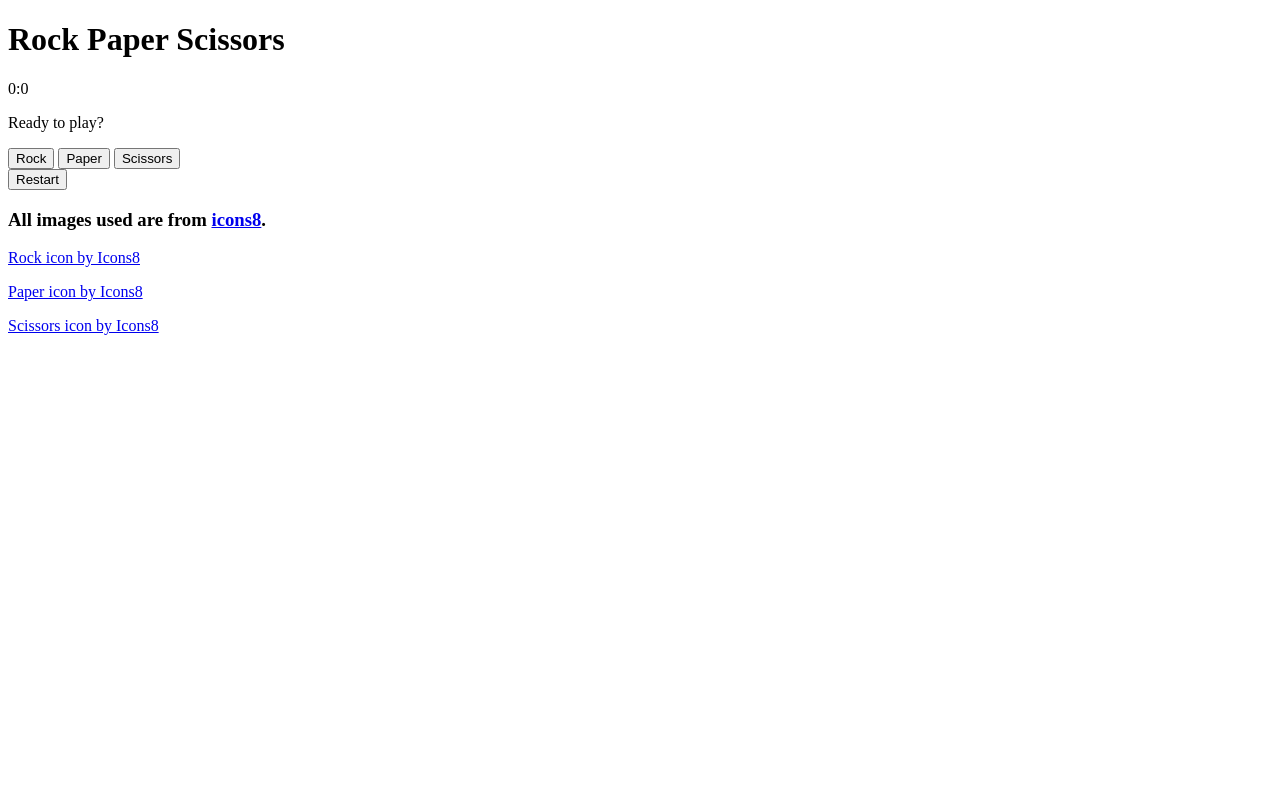
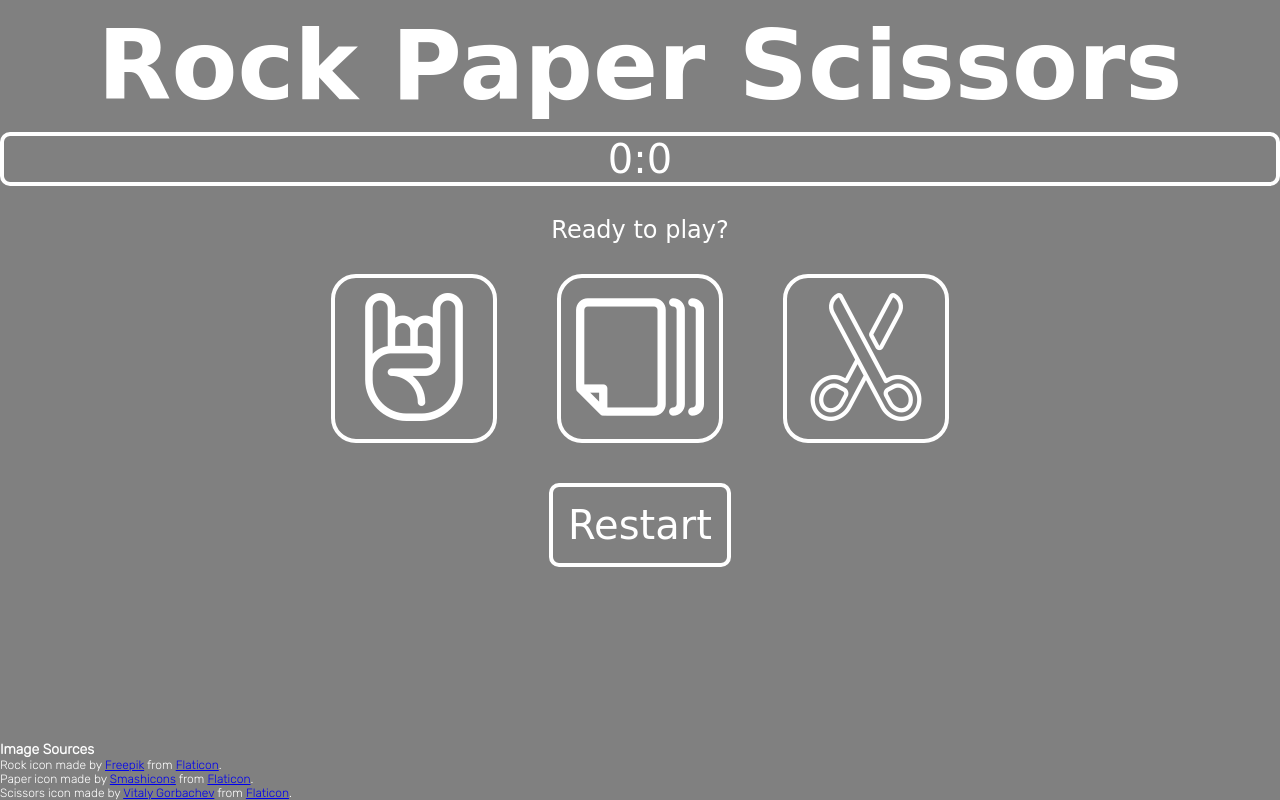
Before and after one commit to fussykyloren/rock-paper-scissors, a plain HTML site: page index.html in a window 1280 px wide. Drawn offline with Linux system fonts and the light colour scheme; a web font is replaced by a local one.

Commit message:
updated css

```diff
--- a/index.html
+++ b/index.html
@@ -1,11 +1,12 @@
 <!DOCTYPE html>
 <html>
 <head>
-  <meta charset="utf-8">
-  <title>Rock Paper Scissors</title>
+    <meta charset="utf-8">
+    <title>Rock Paper Scissors</title>
+    <link rel="stylesheet" href="styles/style.css">
 </head>
 <body>
-    <header>
+    <header id="header">
         <h1>Rock Paper Scissors</h1>
     </header>
 
@@ -18,20 +19,29 @@
     </div>
 
     <div id="choices">
-        <button id="Rock">Rock</button>
-        <button id="Paper">Paper</button>
-        <button id="Scissors">Scissors</button>
+        <button id="Rock">
+            <img src="images/rock-inv.png">
+        </button>
+        <button id="Paper">
+            <img src="images/paper-inv.png">
+        </button>
+        <button id="Scissors">
+            <img src="images/scissors-inv.png">
+        </button>
+    </div>
+    <div id="restart">
+            <button id="restart-button">Restart</button>
     </div>
 
-    <button id="restart">Restart</button>
-
-    <script src="script.js"></script>
+    <script src="scripts/script.js"></script>
 
     <footer>
-        <h3>All images used are from <a href="icons8.com">icons8</a>.</h3>
-        <p><a href="https://icons8.com/icon/37409/rock">Rock icon by Icons8</a></p>
-        <p><a href="https://icons8.com/icon/48760/paper">Paper icon by Icons8</a></p>
-        <p><a href="https://icons8.com/icon/48970/scissors">Scissors icon by Icons8</a></p>
+        <h3>Image Sources</h3>
+        <p>Rock icon made by <a href="https://www.flaticon.com/authors/freepik" title="Freepik">Freepik</a> from <a href="https://www.flaticon.com/" title="Flaticon">Flaticon</a>.</p>
+
+        <p>Paper icon made by <a href="https://www.flaticon.com/authors/smashicons" title="Smashicons">Smashicons</a> from <a href="https://www.flaticon.com/" title="Flaticon">Flaticon</a>.</p>
+
+        <p>Scissors icon made by <a href="https://www.flaticon.com/authors/vitaly-gorbachev" title="Vitaly Gorbachev">Vitaly Gorbachev</a> from <a href="https://www.flaticon.com/" title="Flaticon">Flaticon</a>.</p>
     </footer>
 </body>
 </html>
--- a/scripts/script.js
+++ b/scripts/script.js
@@ -11,7 +11,7 @@ const buttons = document.querySelectorAll('button');
 
 buttons.forEach((button) => {
     button.addEventListener('click', (e) => {
-        if (button.id == "restart") {
+        if (button.id == "restart-button") {
             gameRestart();
         }
         else {
@@ -54,7 +54,7 @@ function playRound(playerSelection, computerSelection) {
         computerScore++;
         computerScoreSpan.innerHTML = computerScore;
     }
-    roundResults = `Round ${ roundNumber } Results:\nPlayer: ${ playerSelection } --- Computer: ${ computerSelection }`;
+    roundResults = `Round ${ roundNumber } Results: Player: ${ playerSelection } ----- Computer: ${ computerSelection }`;
     messageParagraph.innerHTML = roundResults;
 }
 
--- a/styles/style.css
+++ b/styles/style.css
@@ -0,0 +1,93 @@
+@import url('https://fonts.googleapis.com/css2?family=Kumar+One&family=Rubik:wght@300&display=swap');
+
+* {
+    box-sizing: border-box;
+    margin: 0;
+    padding: 0;
+    background-color: gray;
+}
+
+.body {
+    width: 100%;
+    height: 100vh;
+}
+
+header {
+    padding-top: 10px;
+    padding-bottom: 10px;
+    display: flex;
+    justify-content: center;
+    font-family: 'Kumar One', cursive;
+    color: white;
+    font-size: 48px;
+}
+
+#scores {
+    display: flex;
+    justify-content: center;
+    border: 4px solid white;
+    border-radius: 10px;
+    font-family: 'Kumar One', cursive;
+    font-size: 40px;
+    align-items: center;
+    color: white;
+}
+
+#message {
+    padding: 30px;
+    display: flex;
+    justify-content: center;
+    font-family: 'Kumar One', cursive;
+    font-size: 24px;
+    align-items: center;
+    color: white;
+}
+
+#choices {
+    display: flex;
+    justify-content: center;
+}
+
+button {
+    border: 4px solid white;
+    padding: 15px;
+    border-radius: 25px;
+}
+
+button:hover {
+    box-shadow: 0 4px 20px rgba(255, 255, 255, 0.5);
+}
+
+#Rock {
+    margin-right: 60px;
+}
+
+#Scissors {
+    margin-left: 60px;
+}
+
+#restart {
+    display: flex;
+    justify-content: center;
+}
+
+#restart-button {
+    margin-top: 40px;
+    color: white;
+    display: flex;
+    justify-content: center;
+    font-family: 'Kumar One', cursive;
+    font-size: 40px;
+    border-radius: 10px;
+}
+
+footer {
+    color: white;
+    margin: 0;
+    padding: 0;
+    width: 100%;
+    position: absolute;
+    bottom: 0;
+    font-family: 'Rubik', sans-serif;
+    font-size: 12px;
+}
```
Also changed, not shown: images/script.js (deleted, +0 -78 lines), images/paper-inv.png (added), images/paper.png, images/rock-inv.png (added), images/rock.png, images/scissors-inv.png (added), images/scissors.png, 1 other file.
